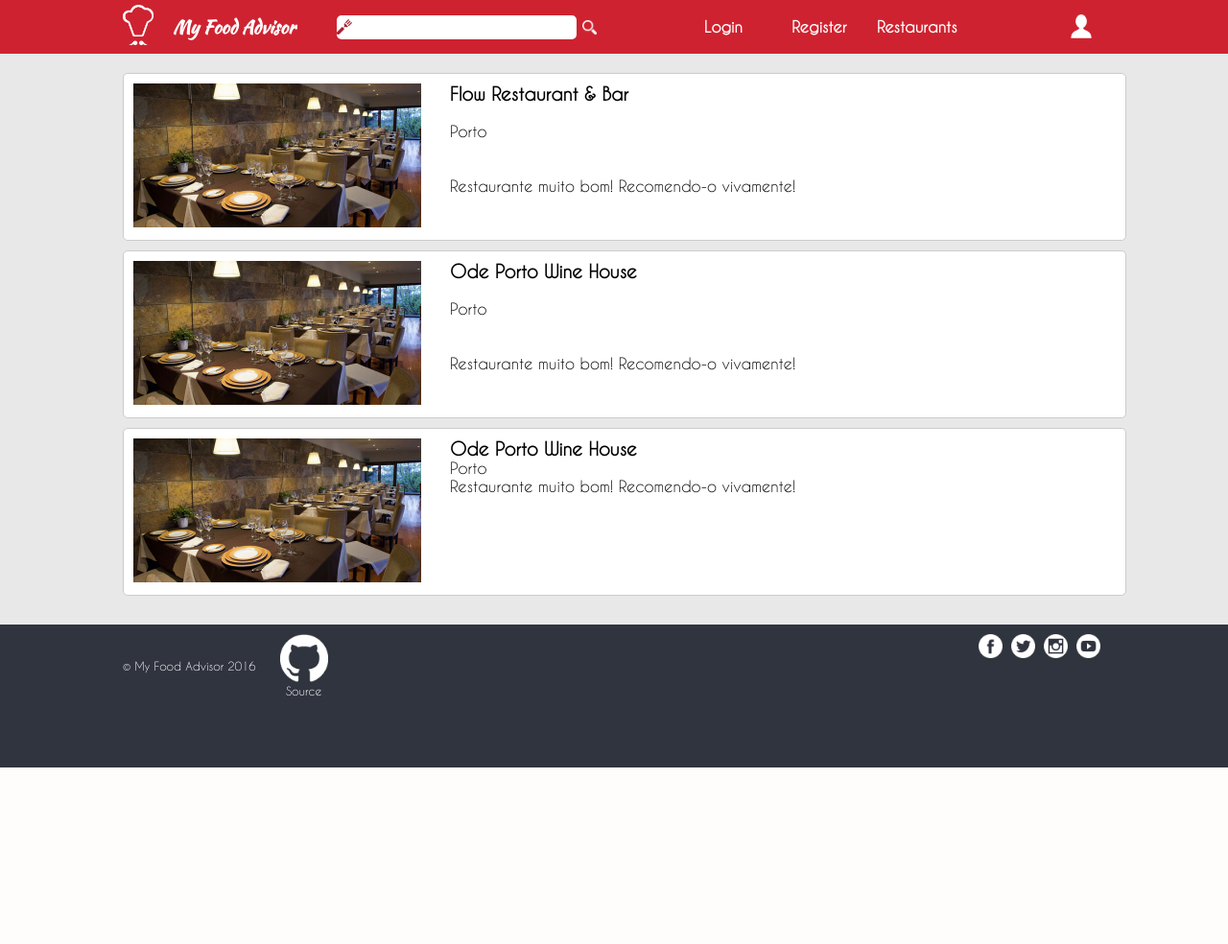
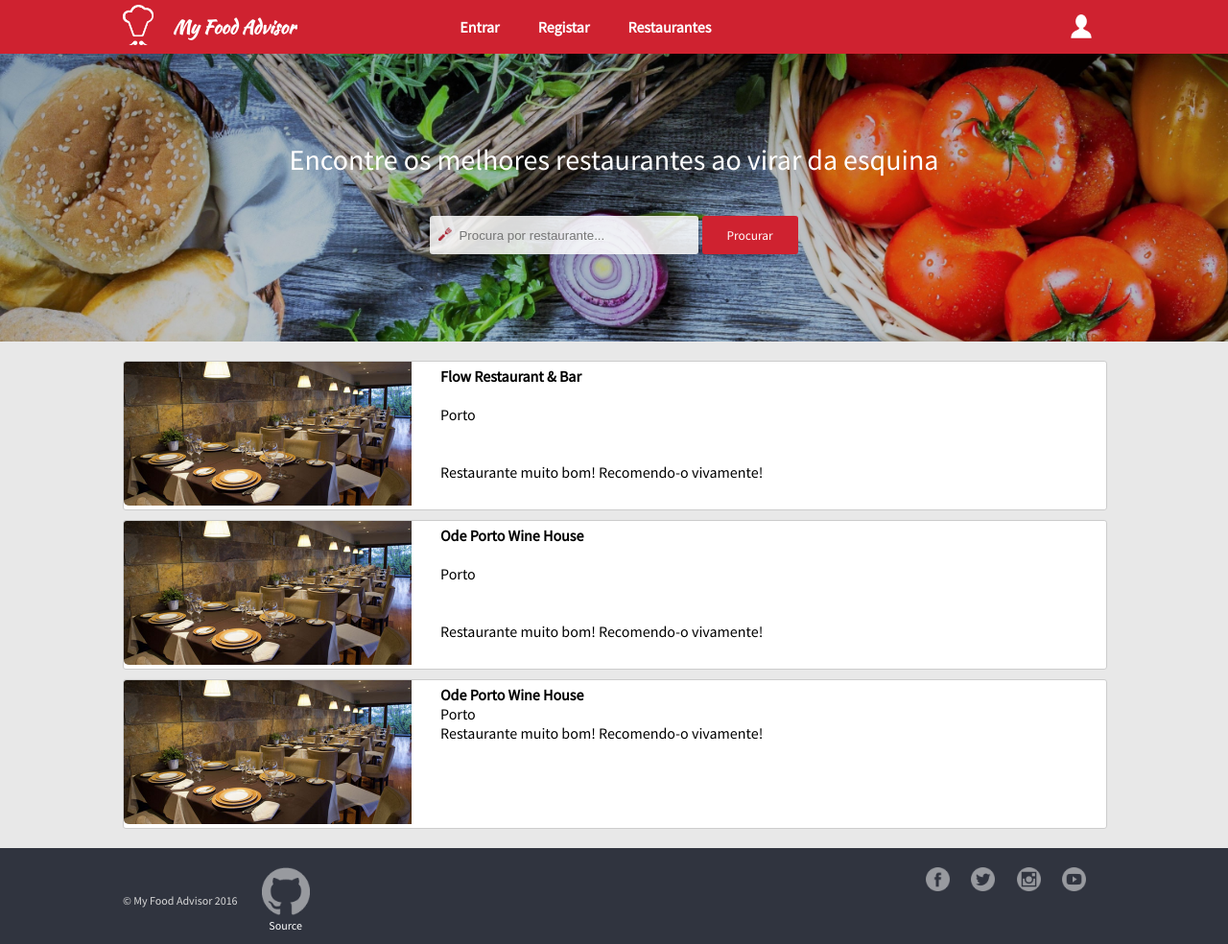
Before and after one commit to BSantos22/FEUP-LTW, a PHP site: page / in a window 1280 px wide. Shown: the whole page at 96% size. Before the commit the page ends 800 px from the top, so only its background shows below. Run offline with PHP 8.4, Linux system fonts and the light colour scheme; data comes from the database, SQL or seed files in the repository.

Commit message:
several changes

```diff
--- a/styles/style.css
+++ b/styles/style.css
@@ -13,6 +13,11 @@
     src: url("../res/fonts/Caviar_Dreams_Bold.ttf"); /*URL to font*/
 }
 
+@font-face {
+    font-family: 'Source Sans';
+    src: url("../res/fonts/SourceSansPro-Regular.otf"); /*URL to font*/
+}
+
 * {
     margin: 0 auto;
     padding: 0;
@@ -25,14 +30,14 @@ body {
 header {
     background-color: #cf2230;
     display: block;
-    padding-top: 3px;
-    padding-bottom: 3px;
 }
 
 header nav {
     width: 80%;
     height: 100%;
     display: table;
+    padding-top: 3px;
+    padding-bottom: 3px;
 }
 
 header nav #logo {
@@ -57,40 +62,6 @@ header nav #name {
     color: white;
 }
 
-header nav #search {
-    display: table-cell;
-    vertical-align: middle;
-    font-family: 'Caviar Dreams';
-}
-
-header nav #searchbar{
-    height: 25px;
-    width: 220px;
-    border: none;
-    border-radius: 5px;
-    background:url(../res/images/brush.png);
-    background-size: 16px;
-    background-position: left;
-    background-repeat: no-repeat;
-    background-color: white;
-    padding: 0 0 0 30px;
-}
-
-header nav #submit {
-    background:url(../res/images/search.png);
-    background-repeat: no-repeat;
-    background-size: contain;
-    width:25px;
-    border: 0;
-    text-indent:-999px
-}
-
-header nav #submit img{
-    width:10px;
-    height:10px;
-    border: 0;
-}
-
 header nav #menu {
     display: table-cell;
     vertical-align: middle;
@@ -101,13 +72,13 @@ header nav #menu ul {
 }
 
 header nav #menu ul li {
-    width: 80px;
+    padding: 0 10px 0 10px;
     height: 30px;
     line-height: 30px;
     text-align: center;
     float: left;
     font-weight: bold;
-    font-family: 'Caviar Dreams';
+    font-family: 'Source Sans';
     font-size: 16px;
     color: white;
     margin-right: 20px;
@@ -130,8 +101,66 @@ header nav #user img {
     vertical-align: middle;
 }
 
+header #backg {
+    display: table;
+    width: 100%;
+    height: 300px;
+    background-image: url("../res/images/bg3.png");
+    background-size: cover;
+    background-repeat: no-repeat;
+}
+
+header #search {
+    display: table-cell;
+    vertical-align: middle;
+    text-align: center;
+    font-family: 'Source Sans';
+}
+
+header #search p {
+    font-family: 'Source Sans';
+    font-size: 30px;
+    color: white;
+}
+
+header #searchbar{
+    height: 40px;
+    width: 250px;
+    border: none;
+    border-radius: 3px;
+    background:url(../res/images/brush.png);
+    background-size: 14px;
+    background-position: 9px 12px;
+    background-repeat: no-repeat;
+    background-color: rgba(255, 255, 255, 0.85);
+    padding: 0 0 0 30px;
+    -webkit-transition: all .5s ease;
+    -moz-transition: all .5s ease;
+    transition: all .5s ease;
+}
+
+header #searchbar:focus {
+    outline : none;
+    width: 500px;
+}
+
+header #but {
+    height: 40px;
+    width: 100px;
+    border: none;
+    border-radius: 3px;
+    background-color: #cf2230;
+    font-family: 'Source Sans';
+    color: white;
+    cursor: pointer;
+}
+
+header #but:hover {
+    background-color: #a72230;
+}
+
 .central {
-    font-family: 'Caviar Dreams';
+    font-family: 'Source Sans';
     background-color: #e8e8e8;
     padding-top: 20px;
     padding-bottom: 20px;
@@ -145,30 +174,32 @@ header nav #user img {
     margin-left: 0;
     width: 100%;
     display: table;
-    padding: 10px;
     background-color: white;
     border: 1px solid #cccccc;
-    border-radius: 5px;
-
+    border-radius: 3px;
 }
 
-.central .container article:not(last-child) {
+.central .container > article:not(:last-child) {
     margin-bottom: 10px;
 }
 
 .central .container article .restaurantphoto {
     display: table-cell;
     width: 300px;
+    height: 152px;
     margin-right: 20px;
     margin-left: 10px;
     padding-right: 30px;
 }
 
 .central .container article .restaurantphoto img {
-    width: 100%;
+    width: inherit;
+    height: 150px;
+    border-radius: 3px 0 0 5px;
 }
 
 .central .container article .content {
+    padding-top: 5px;
     display: table-cell;
     vertical-align: top;
 }
@@ -183,11 +214,11 @@ footer {
 footer .container {
     width: 80%;
     height: 100%;
-    font-family: 'Caviar Dreams';
+    font-family: 'Source Sans';
     text-align: center;
-    color: white;
+    color: #d9d9d9;
     font-size: 12px;
-    padding-top: 10px;
+    padding-top: 20px;
 }
 
 footer .container .info {
@@ -207,6 +238,11 @@ footer .container .info #github {
 
 footer .container .info #github img {
     width: 50px;
+    opacity: 0.5;
+}
+
+footer .container .info #github img:hover {
+    opacity: 1;
 }
 
 footer .container .info #github a{
@@ -221,11 +257,16 @@ footer .container .social {
 
 footer .container .social div {
     display: inline-block;
-    padding-right: 5px;
+    padding-right: 20px;
 }
 
 footer .container .social img {
     width: 25px;
+    opacity: 0.5;
+}
+
+footer .container .social img:hover {
+    opacity: 1;
 }
 
 
--- a/templates/header.php
+++ b/templates/header.php
@@ -17,21 +17,24 @@
         <div id="name" >
             <p>My Food Advisor</p>
         </div>
-        <div id="search">
-            <input type="text" name="restaurant" value="" alt="Search Restaurants" id="searchbar"/>
-            <input type="submit" name="submit" value="" alt="Search" id="submit">
-        </div>
         <div id="menu">
             <ul>
-                <li>Login</li>
-                <li>Register</li>
-                <li>Restaurants</li>
+                <li>Entrar</li>
+                <li>Registar</li>
+                <li>Restaurantes</li>
             </ul>
         </div>
         <div id="user" >
             <img src="res/images/user.png">
         </div>
     </nav>
+    <div id="backg">
+        <div id="search">
+            <p>Encontre os melhores restaurantes ao virar da esquina</p> <br><br>
+            <input type="text" name="restaurant" value="" alt="Search Restaurants" placeholder="Procura por restaurante..." id="searchbar"/>
+            <input type="submit" value="Procurar" id="but">
+        </div>
+    </div>
 </header>
 
 <?php
--- a/templates/list_restaurants.php
+++ b/templates/list_restaurants.php
@@ -7,7 +7,7 @@
                     <img src="res/images/restaurants/restaurant1.png">
                 </div>
                 <div class= "content">
-                    <h3><?=$restaurant['name']?></h3><br>
+                    <h4><?=$restaurant['name']?></h4><br>
                     <p><?=$restaurant['city']?></p><br><br>
                     <p>Restaurante muito bom! Recomendo-o vivamente!</p>
                 </div>
@@ -19,7 +19,7 @@
                     <img src="res/images/restaurants/restaurant1.png">
                 </div>
                 <div class= "content">
-                    <h3><?=$restaurant['name']?></h3>
+                    <h4><?=$restaurant['name']?></h4>
                     <p><?=$restaurant['city']?></p>
                     <p>Restaurante muito bom! Recomendo-o vivamente!</p>
                 </div>
```
Also changed, not shown: res/fonts/SourceSansPro-Regular.otf (added), res/images/bg1.png (added), res/images/bg2.png (added), res/images/bg3.png (added), 2 other files.
